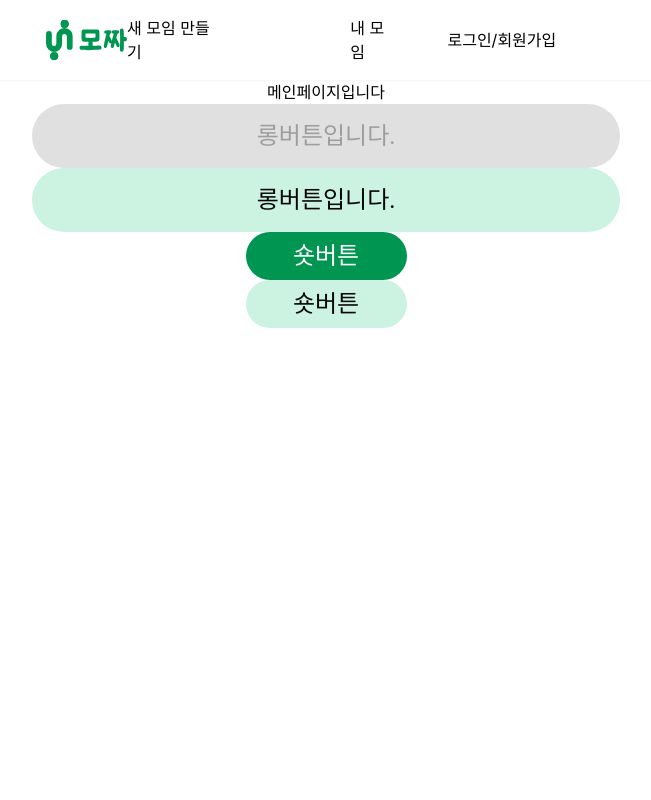
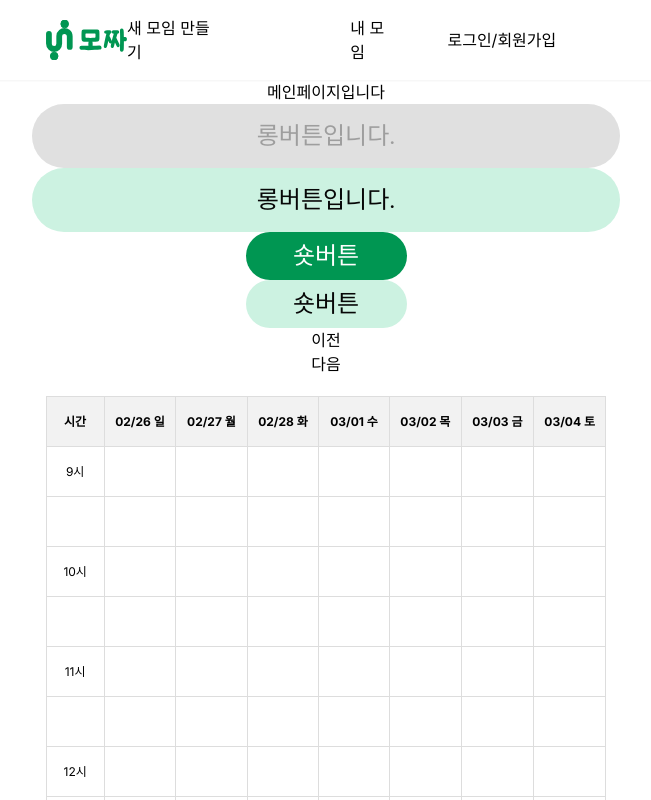
Before and after one commit to SWYP-MOZZA/MOZZA-Client, a Next.js app: page / in a window 1280 px wide. Shown: the top 800 px of the page, without its empty margins (314-965 px from the left). Built offline with nearby package versions, Linux system fonts and the light colour scheme; a web font is replaced by a local one.

Commit message:
✨ [feat] 타임테이블 구현 ,더미데이터 하드코딩 버전
--

```diff
--- a/package.json
+++ b/package.json
@@ -9,9 +9,11 @@
     "lint": "next lint"
   },
   "dependencies": {
+    "dayjs": "^1.11.10",
     "next": "14.1.0",
     "react": "^18",
-    "react-dom": "^18"
+    "react-dom": "^18",
+    "styled-components": "^6.1.8"
   },
   "devDependencies": {
     "autoprefixer": "^10.0.1",
--- a/src/app/(pages)/page.js
+++ b/src/app/(pages)/page.js
@@ -1,6 +1,12 @@
 import LongBtn from '../components/common/LongBtn';
 import ShortBtn from '../components/common/ShortBtn';
+import React from 'react';
+import dynamic from 'next/dynamic';
 
+// 클라이언트 사이드에서만 렌더링되는 컴포넌트를 동적으로 임포트합니다.
+const DraggableTimeTable = dynamic(() => import('../components/timetable/draggable-timetable'), {
+  ssr: false, // 서버 사이드 렌더링을 비활성화합니다.
+});
 
 export default function Home() {
     return (
@@ -10,6 +16,7 @@ export default function Home() {
             <LongBtn style={'secondary-longBtn'}>롱버튼입니다.</LongBtn>
             <ShortBtn style={'primary-shortBtn'}>숏버튼</ShortBtn>
             <ShortBtn style={'secondary-shortBtn'}>숏버튼</ShortBtn>
+            <DraggableTimeTable />
         </>
     );
   }
--- /dev/null
+++ b/src/app/components/timetable/draggable-timetable.jsx
@@ -0,0 +1,164 @@
+"use client";
+import React,{useState,useEffect} from 'react';
+import dayjs from 'dayjs';
+import 'dayjs/locale/ko'; // 한국어 locale을 직접 불러옴
+import isSameOrBefore from 'dayjs/plugin/isSameOrBefore';
+
+dayjs.extend(isSameOrBefore); // isSameOrBefore 플러그인 활성화
+dayjs.locale('ko'); // locale을 한국어로 설정
+import styled from 'styled-components';
+
+function DraggableTimeTable() {
+    const [days, setDays] = useState([]);
+    const [timeSlots, setTimeSlots] = useState({});
+    const [visibleWeekStart, setVisibleWeekStart] = useState(dayjs("2023-02-26"));
+    const [isDragging, setIsDragging] = useState(false);
+
+    const endDate = dayjs("2023-03-17");
+    const startTime = 9;
+    const endTime = 16;
+
+
+    useEffect(() => {
+      const startDay = visibleWeekStart;
+      const dayList = [];
+      let dayToAdd = dayjs(startDay);
+
+      // 최대 7일 또는 endDate까지의 날짜 추가
+      for (let i = 0; i < 7 && dayToAdd.isSameOrBefore(endDate); i++) {
+        dayList.push(dayToAdd.format('YYYY-MM-DD'));
+        dayToAdd = dayToAdd.add(1, 'day');
+      }
+
+      setDays(dayList);
+
+      const slots = {};
+      dayList.forEach(day => {
+        const slotCount = (endTime - startTime) * 2;
+        slots[day] = Array.from({ length: slotCount }, (_, i) => {
+          const hour = startTime + Math.floor(i / 2);
+          const minute = i % 2 === 0 ? '00' : '30';
+          return {
+            time: `${hour}:${minute}`,
+            isActive: false
+          };
+        });
+      });
+
+      setTimeSlots(slots);
+    }, [visibleWeekStart]);
+
+    const handleNextWeek = () => {
+      const newStart = visibleWeekStart.add(7, 'day');
+      if (newStart.isAfter(endDate)) return;
+      setVisibleWeekStart(newStart);
+    };
+
+    const handlePrevWeek = () => {
+      const newStart = visibleWeekStart.subtract(7, 'day');
+      if (newStart.isBefore(dayjs("2023-02-26"))) return;
+      setVisibleWeekStart(newStart);
+    };
+
+
+
+      const handleMouseDown = (e, day, index) => {
+        e.preventDefault(); // 드래그 시작 시 기본 동작 방지
+        setIsDragging(true);
+        toggleSlot(day, index);
+      };
+
+      const handleMouseEnter = (day, index) => {
+        if (isDragging) {
+          toggleSlot(day, index);
+        }
+      };
+
+      const handleMouseUp = () => {
+        setIsDragging(false);
+        console.log(timeSlots);
+      };
+
+      const toggleSlot = (day, index) => {
+        setTimeSlots(prev => ({
+          ...prev,
+          [day]: prev[day].map((slot, i) => i === index ? { ...slot, isActive: !slot.isActive } : slot)
+        }));
+      };
+
+  return (
+    <>
+    <button onClick={handlePrevWeek}>이전</button>
+    <button onClick={handleNextWeek}>다음</button>
+    <TableContainer>
+    <Table>
+    <thead>
+      <Tr>
+        <Th>시간</Th>
+        {days.map(day => {
+          const date = dayjs(day);
+          const formattedDate = date.format('MM/DD ddd'); // "월-일, 요일" 형식으로 포맷팅
+          return <Th key={day}>{formattedDate}</Th>;
+        })}
+      </Tr>
+    </thead>
+    <tbody>
+      {Object.values(timeSlots)[0]?.map((slot, index) => (
+        <Tr key={index}>
+          <Td>{index % 2 === 0 ? `${parseInt(slot.time.split(':')[0], 10)}시` : ''}</Td>
+          {days.map(day => (
+            <Td
+              key={`${day}-${index}`}
+              isActive={timeSlots[day][index]?.isActive}
+              onMouseDown={(e) => handleMouseDown(e, day, index)}
+              onMouseEnter={() => handleMouseEnter(day, index)}
+              onMouseUp={handleMouseUp}
+            />
+          ))}
+        </Tr>
+      ))}
+    </tbody>
+    </Table>
+    </TableContainer>
+    </>
+  );
+};
+
+export default DraggableTimeTable;
+
+const TableContainer = styled.div`
+    display: flex;
+    overflow-x: auto;
+    margin-top: 20px;
+    flex: 1;
+    align-items: center;
+    justify-content: center;
+    `;
+
+const Table = styled.table`
+    width: 70%;
+    border-collapse: collapse;
+    border-spacing: 0;
+    text-align: center;
+    `;
+
+const Tr = styled.tr`
+    font-size: 12px;
+  `;
+
+const Th = styled.th`
+    padding: 8px;
+    border: 1px solid #ddd;
+    background-color: #f2f2f2;
+    width: 100px; /* 셀의 너비를 100px로 설정 */
+    height: 50px; /* 셀의 높이를 50px로 설정 */
+  `;
+
+const Td = styled.td`
+    cursor: pointer;
+    background-color: ${({ isActive }) => (isActive ? '#009652' : 'transparent')};
+    padding: 8px;
+    border: 1px solid #ddd;
+    width: 100px;
+    height: 50px;
+  `;
```
Also changed, not shown: 1 other file (tests, documents, lock files or other folders).
